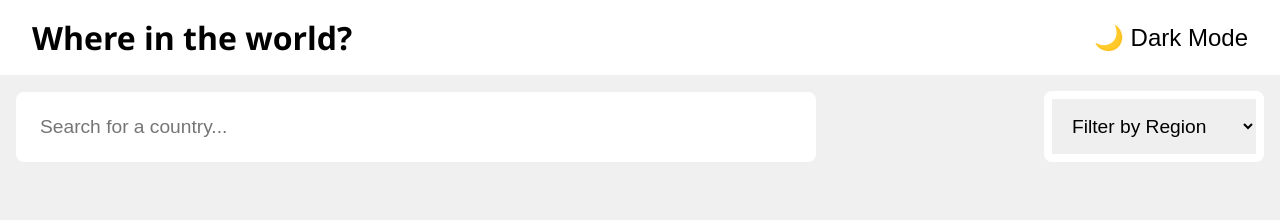
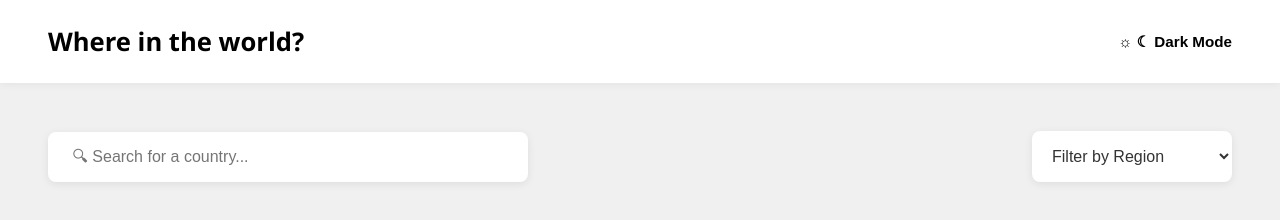
Before and after one commit to keokistevenson/RestCountriesAPIwithColorThemeSwitcher, a website with bundled scripts: page index.html in a window 1280 px wide. Built offline with nearby package versions, Linux system fonts and the light colour scheme; no server answers.

Commit message:
I was able to get some of this formatted. it was taking too long. I got help from chatGPT. I don't see how anyone can do all this within just a few days if they are going to do it precisely as shown.

```diff
--- a/index.html
+++ b/index.html
@@ -14,14 +14,17 @@
         <h1>Where in the world?</h1>
 
         <button class="theme-toggle">
-            🌙 Dark Mode
+            ☼ ☾ Dark Mode
         </button>
     </header>
     <main>
         <section>
             <form>
-                <label class="sr-only" for="txtSearch">Search:</label>
-                <input id="txtSearch" type="text" placeholder="Search for a country..." />
+                <div class="search-bar">
+                    <label class="sr-only" for="txtSearch">Search:</label>
+                    <input id="txtSearch" type="text" placeholder=" 🔍︎ Search for a country..." />
+                </div>
+
                 <select id="ddlRegions">
                     <option value="">Filter by Region</option>
                     <option value="Africa">Africa</option>
--- a/styles.css
+++ b/styles.css
@@ -9,7 +9,6 @@
 }
 
 /* Labels for Screen Readers (sr). Make sure they don't appear onscreen. */
-
 .sr-only {
     position: absolute;
     width: 1px;
@@ -26,83 +25,87 @@ body {
     font-family: 'Segoe UI', Tahoma, Geneva, Verdana, sans-serif;
     background-color: #f0f0f0;
     color: #333;
-
 }
 
 header {
-
     display: flex;
     justify-content: space-between;
-    /* pushes items apart */
     align-items: center;
-    /* vertically centers them */
+    padding: 1.25rem 1rem;
+    background-color: white;
+    color: black;
+    box-shadow: 0 2px 8px rgba(0, 0, 0, 0.05);
+}
 
-    padding: 1rem 2rem;
-
-    color: black;
-
-
-    background-color: white;
+header h1 {
+    font-size: 1.1rem;
+    font-weight: 700;
 }
 
 header button {
-
-    font-size: 1.5rem;
+    font-size: 0.95rem;
     border: 0;
     background-color: transparent;
+    color: inherit;
+    cursor: pointer;
+    font-weight: 600;
+}
+
+main {
+    padding: 1.5rem 1rem 3rem;
 }
 
 form {
-
     display: flex;
-    justify-content: space-between;
-    /* pushes items apart */
-    align-items: center;
-    /* vertically centers them */
-
+    flex-direction: column;
+    align-items: stretch;
+    gap: 2rem;
     margin-bottom: 2rem;
 }
 
+.search-bar {
+    width: 100%;
+}
+
 form input {
+    width: 100%;
+    padding: 1rem 1.25rem;
+    font-size: 1rem;
+    border: none;
     border-radius: 8px;
-    padding: 1rem;
-    font-size: 1.2rem;
-    border: 8px solid white;
-    width: 800px;
+    background-color: white;
+    color: #333;
+    box-shadow: 0 2px 8px rgba(0, 0, 0, 0.08);
 }
 
 form select {
+    width: 200px;
+    padding: 1rem;
+    font-size: 1rem;
+    border: none;
     border-radius: 8px;
-    padding: 1rem;
-    width: 220px;
-    font-size: 1.2rem;
-    border: 8px solid white;
+    background-color: white;
+    color: #333;
+    box-shadow: 0 2px 8px rgba(0, 0, 0, 0.08);
 }
 
-main {
-    padding: 1rem;
-}
-
-
 #countries-card-container {
-
     display: grid;
-    grid-template-columns: repeat(4, minmax(220px, 1fr));
-    gap: 4rem;
-
+    grid-template-columns: 1fr;
+    gap: 2.5rem;
 }
 
 .country-card {
     border-radius: 8px;
     overflow: hidden;
-    box-shadow: 0 2px 5px rgba(0, 0, 0, 0.1);
     background-color: white;
+    box-shadow: 0 2px 8px rgba(0, 0, 0, 0.08);
     width: 100%;
 }
 
 .country-card-flag-container {
     width: 100%;
-    height: 200px;
+    height: 180px;
     overflow: hidden;
 }
 
@@ -114,20 +117,70 @@ main {
 }
 
 .country-card-content {
-    padding: 30px;
+    padding: 1.5rem;
     background-color: white;
 }
 
 h2 {
-    font-size: 1.6rem;
-    margin-bottom: 20px;
+    font-size: 1.3rem;
+    margin-bottom: 1rem;
 }
 
 p {
-    font-size: 1.2rem;
-    margin-bottom: 10px;
+    font-size: 1rem;
+    margin-bottom: 0.5rem;
+    line-height: 1.4;
 }
 
-article {
-    background-color: purple;
+@media (min-width: 700px) {
+    header {
+        padding: 1.5rem 2rem;
+    }
+
+    header h1 {
+        font-size: 1.4rem;
+    }
+
+    main {
+        padding: 2rem;
+    }
+
+    form {
+        flex-direction: row;
+        justify-content: space-between;
+        align-items: center;
+    }
+
+    .search-bar {
+        flex: 1;
+        max-width: 420px;
+    }
+
+    #countries-card-container {
+        grid-template-columns: repeat(2, 1fr);
+        gap: 3rem;
+    }
 }
+
+@media (min-width: 1100px) {
+    header {
+        padding: 1.5rem 3rem;
+    }
+
+    header h1 {
+        font-size: 1.6rem;
+    }
+
+    main {
+        padding: 3rem;
+    }
+
+    .search-bar {
+        max-width: 480px;
+    }
+
+    #countries-card-container {
+        grid-template-columns: repeat(4, 1fr);
+        gap: 4rem;
+    }
+}
```
